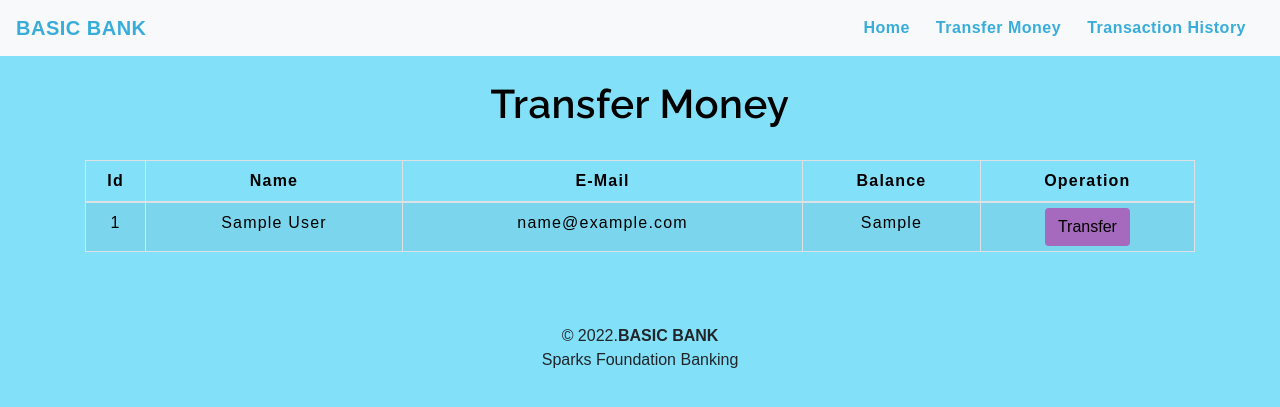
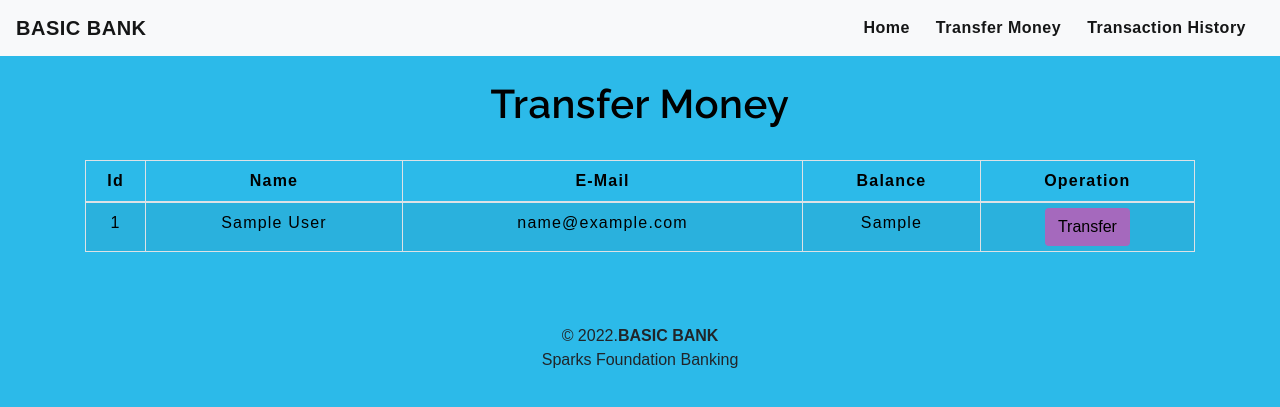
Before and after one commit to Abhinav1018/Basic-Banking-System, a PHP site: page /transfermoney.php in a window 1280 px wide. Shown: the top 407 px of the page. Run offline with PHP 8.4, Linux system fonts and the light colour scheme; tables that the repository leaves empty or names only in its code hold one stand-in row (values such as "Sample post").

Commit message:
Add files via upload

```diff
--- a/navbar.php
+++ b/navbar.php
@@ -1,19 +1,19 @@
 
      <nav class="navbar navbar-expand-md navbar-light bg-light">
-      <a class="navbar-brand" href="index.php" style="color : #38adda;"><b>BASIC BANK</b></a>
+      <a class="navbar-brand" href="index.php" style="color : #151616;"><b>BASIC BANK</b></a>
       <button class="navbar-toggler" type="button" data-toggle="collapse" data-target="#collapsibleNavbar">
         <span class="navbar-toggler-icon"></span>
       </button>
       <div class="collapse navbar-collapse" id="collapsibleNavbar">
             <ul class="navbar-nav ml-auto">
               <li class="nav-item">
-                <a class="nav-link" href="index.php" style="color : #38adda;"><b>Home</b></a>
+                <a class="nav-link" href="index.php" style="color : #151616;"><b>Home</b></a>
               </li>
               <li class="nav-item">
-                <a class="nav-link" href="transfermoney.php" style="color :#38adda;"><b>Transfer Money</b></a>
+                <a class="nav-link" href="transfermoney.php" style="color :#151616;"><b>Transfer Money</b></a>
               </li>
               <li class="nav-item">
-                <a class="nav-link" href="transactionhistory.php" style="color : #38adda;"><b>Transaction History</b></a>
+                <a class="nav-link" href="transactionhistory.php" style="color : #151616;"><b>Transaction History</b></a>
               </li>
           </div>
        </nav>
--- a/transfermoney.php
+++ b/transfermoney.php
@@ -19,7 +19,7 @@
     </style>
 </head>
 
-<body style="background-color : #82E0F9;">
+<body style="background-color : #2CBAE9;">
 <?php
     include 'config.php';
     $sql = "SELECT * FROM users";
```
Also changed, not shown: README.md.
